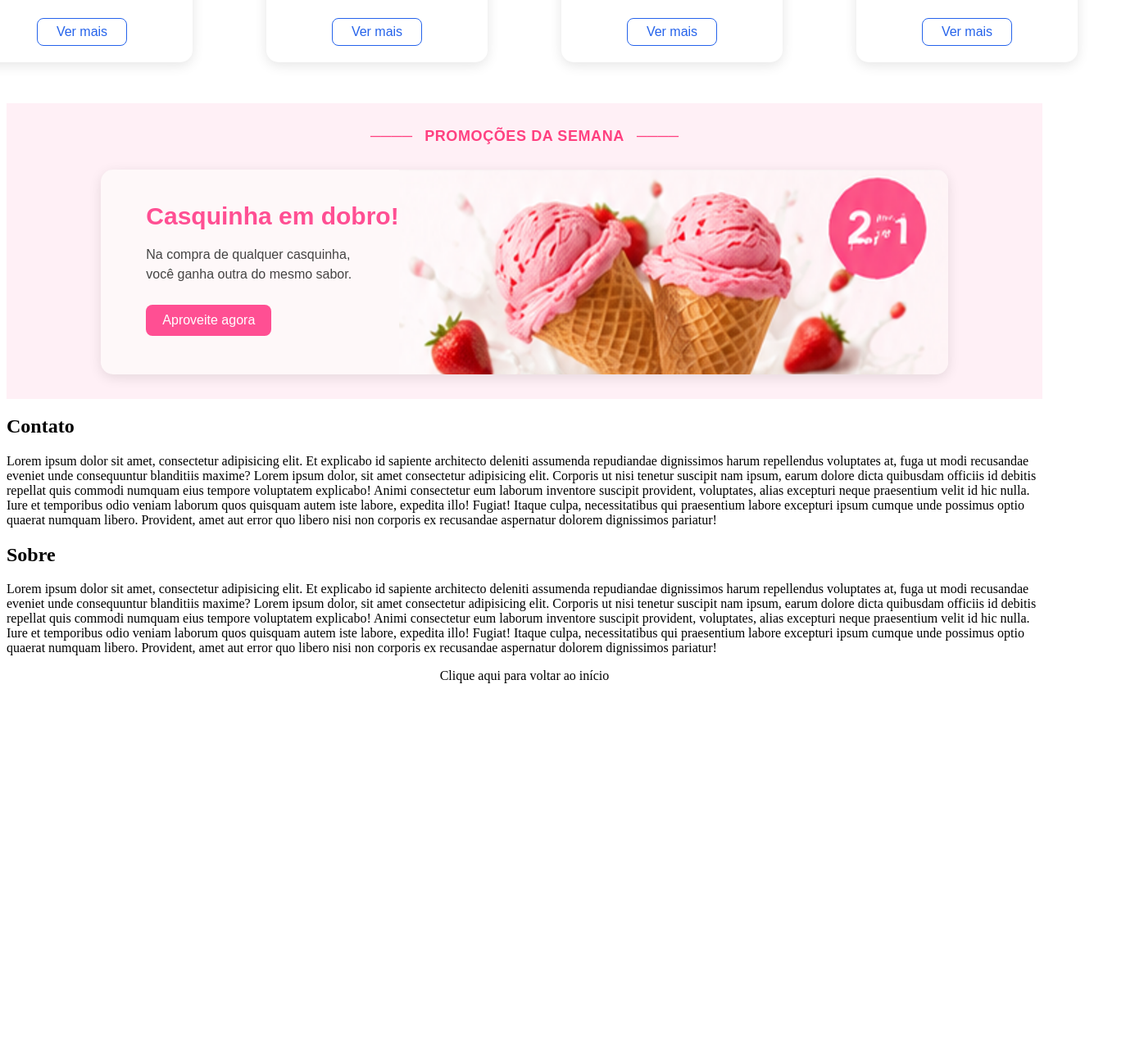
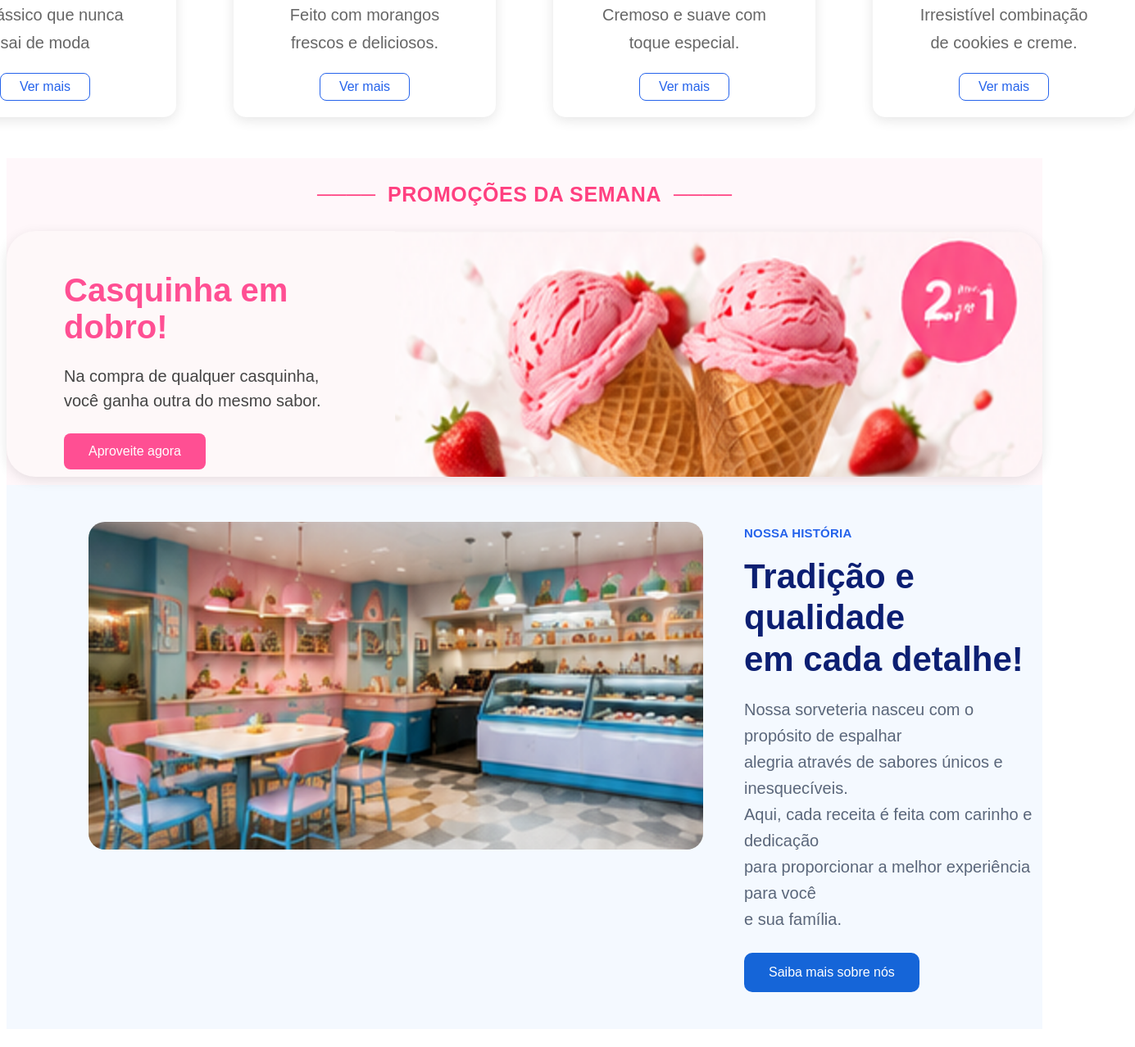
Before and after one commit to erichlhess/meuprojeto, a plain HTML site: page index.html in a window 1280 px wide. Shown: the part 1333-2611 px from the top of the page at 82% size, 1385 px wide, since content can reach past the window. Before the commit the page ends 2223 px from the top, so only its background shows below. Drawn offline with Linux system fonts and the light colour scheme.

Commit message:
Adicionando a section sobre

```diff
--- a/index.html
+++ b/index.html
@@ -85,14 +85,16 @@
         </section>
 
         <section id="p4">
-            <h2>Contato</h2>
-            <p>
-                Lorem ipsum dolor sit amet, consectetur adipisicing elit. Et explicabo id sapiente architecto deleniti assumenda repudiandae dignissimos harum repellendus voluptates at, fuga ut modi recusandae eveniet unde consequuntur blanditiis maxime? Lorem ipsum dolor, sit amet consectetur adipisicing elit. Corporis ut nisi tenetur suscipit nam ipsum, earum dolore dicta quibusdam officiis id debitis repellat quis commodi numquam eius tempore voluptatem explicabo! Animi consectetur eum laborum inventore suscipit provident, voluptates, alias excepturi neque praesentium velit id hic nulla. Iure et temporibus odio veniam laborum quos quisquam autem iste labore, expedita illo! Fugiat! Itaque culpa, necessitatibus qui praesentium labore excepturi ipsum cumque unde possimus optio quaerat numquam libero. Provident, amet aut error quo libero nisi non corporis ex recusandae aspernatur dolorem dignissimos pariatur!
-            </p>
+            <div id="sobreimg"> <img id="imagemsobre" src="imagens/imagemsobre.png" alt="Sobre"> </div>
+            <div id="sobre">
+                <div id="nossahistora">NOSSA HISTÓRIA</div>
+                <div id="titulohistoria">Tradição e qualidade<br> em cada detalhe!</div>
+                <div id="descricaohistoria">Nossa sorveteria nasceu com o propósito de espalhar<br> alegria através de sabores únicos e inesquecíveis.<br> Aqui, cada receita é feita com carinho e dedicação<br> para proporcionar a melhor experiência para você<br> e sua família.</div>
+                <a id="saibamaishistoria" href="#p5">Saiba mais sobre nós</a>
+            </div>
         </section>
-
         <section id="p5">
-            <h2>Sobre</h2>
+            <h2>Galeria</h2>
             <p>
                 Lorem ipsum dolor sit amet, consectetur adipisicing elit. Et explicabo id sapiente architecto deleniti assumenda repudiandae dignissimos harum repellendus voluptates at, fuga ut modi recusandae eveniet unde consequuntur blanditiis maxime? Lorem ipsum dolor, sit amet consectetur adipisicing elit. Corporis ut nisi tenetur suscipit nam ipsum, earum dolore dicta quibusdam officiis id debitis repellat quis commodi numquam eius tempore voluptatem explicabo! Animi consectetur eum laborum inventore suscipit provident, voluptates, alias excepturi neque praesentium velit id hic nulla. Iure et temporibus odio veniam laborum quos quisquam autem iste labore, expedita illo! Fugiat! Itaque culpa, necessitatibus qui praesentium labore excepturi ipsum cumque unde possimus optio quaerat numquam libero. Provident, amet aut error quo libero nisi non corporis ex recusandae aspernatur dolorem dignissimos pariatur!
             </p>
--- a/src/css/style.css
+++ b/src/css/style.css
@@ -44,6 +44,9 @@ header{
     background-color: white;
     border: white solid 1px;
 }
+section{
+    font-family: 'Poppins', sans-serif;
+}
 footer{
     background-color: #0C1F72;
     color: aliceblue;
@@ -88,10 +91,6 @@ a{
     text-decoration: none;
 }
 
-section{
-    background-color: white;
-}
-
 #p1{
     scroll-margin-top: 100px;
 }
@@ -107,8 +106,6 @@ section{
     flex-direction: row;
     justify-content: space-between;
     background-color: #F4F9FF;
-    font-family: 'Poppins', sans-serif;
-
 }
 
 #sabor1{
@@ -158,8 +155,7 @@ section{
 }
 #nossos{
     color: #053abf;
-    font-family: 'Poppins', sans-serif;
-    font-size: 18px;
+    font-size: 25px;
     font-weight: 700;
     padding: 30px 15px;
 }
@@ -171,11 +167,10 @@ section{
     display: flex;
     flex-direction: row;
     justify-content: center;
-    gap: 90px;
+    gap: 70px;
     padding: 20px 0px 50px 0px;
 }
 .tiposorve{
-    font-family: 'Poppins', sans-serif;
     display: flex;
     flex-direction: column;
     align-items: center;
@@ -185,27 +180,27 @@ section{
     padding: 20px 10px;
 }
 #imgchoco{
-    width: 250px;
-    height: 175px;
-    margin-bottom: -10px;
+    width: 300px;
+    height: 205px;
+    margin-bottom: -4px;
 }
 .nomesorvete{
-    font-size: 24px;
+    font-size: 26px;
     font-weight: 700;
     color: #0C1F72;
-    margin-bottom: -2px;
+    margin-bottom: 0px;
 }
 .descricaosorvete{
-    font-size: 16px;
+    font-size: 20px;
     color: #666666;
     line-height: 1.5;
-    margin-bottom: -10px;
+    margin-bottom: -16px;
 }
 .descricaosorvete2{
-    font-size: 16px;
+    font-size: 20px;
     color: #666666;
     line-height: 1.5;
-    margin-bottom: 20px;
+    margin-bottom: 22px;
 }
 
 .vermais{
@@ -228,12 +223,12 @@ section{
     flex-direction: column;
     justify-content: center;
     align-items: center;
-    background-color: #FFF0F6;
-    font-family: 'Poppins', sans-serif;
+    background-color: #FFF7FA;
+    margin-bottom: -20px;
 }
 #promocoes{
     color: #FF4080;
-    font-size: 18px;
+    font-size: 25px;
     font-weight: 700;
     padding: 30px 15px;
 }
@@ -247,37 +242,87 @@ section{
     justify-content: center;
     background-color: #FEF8F9;
     box-shadow: 0px 4px 15px rgba(0, 0, 0, 0.1);
-    border-radius: 15px;
+    border-radius: 35px;
     overflow: hidden;
-    padding: 0px 0px 0px 55px;
+    padding: 0px 0px 0px 70px;
     margin-bottom: 30px;
 }
 #casquinha{
     display: flex;
     flex-direction: column;
     align-items: start;
-    padding: 10px 0px 0px 0px;
+    padding: 10px 60px 0px 0px;
 }
 #emdobro{
     color: #FF4F93;
     font-weight: 700;
-    font-size: 30px;
+    font-size: 40px;
     margin-bottom: 2px;
 }
 #descricaocasquinha{
     color: #444444;
-    font-size: 16px;
+    font-size: 20px;
     line-height: 1.5;
     margin-bottom: 25px;
 }
 #aproveite{
     color: #FFFFFF;
     background-color: #FF4F93;
-    padding: 10px 20px;
+    padding: 13px 30px;
     border-radius: 8px;
 
 }
 #imgpromocao{
-    height: 250px;
-    width: 670px;
+    height: 300px;
+    width: 790px;
 }
+#p4{
+    background-color: #F4F9FF;
+    display: flex;
+    flex-direction: row;
+    gap: 50px;
+}
+#sobreimg{
+    padding: 45px 0px 45px 100px;
+}
+#imagemsobre{
+    width: 750px;
+    height: 400px;
+    border-radius: 20px;
+    overflow: hidden;
+}
+#sobre{
+    padding: 50px 0px 45px 0px;
+}
+#nossahistora{
+    color: #2563EB;
+    font-size: 15px;
+    font-weight: 700;
+    letter-spacing: 0.2px;
+    margin-bottom: 20px;
+}
+#titulohistoria{
+    color: #0C1F72;
+    font-size: 42px;
+    font-weight: 700;
+    line-height: 1.2;
+    margin-bottom: 20px;
+}
+#descricaohistoria{
+    color: #5A667A;
+    line-height: 1.6;
+    font-size: 20px;
+    margin-bottom: 25px;
+}
+#saibamaishistoria{
+    background-color: #1565D8;
+    color: #FFFFFF;
+    width: fit-content;
+    padding: 15px 30px;
+    border-radius: 10px;
+    transition: all 0.5s ease;
+}
+#saibamaishistoria:hover{
+    transition: all 0.5s ease;
+    transform: scale(1.15);
+}
```
Also changed, not shown: imagens/imagemsobre.png (added).
